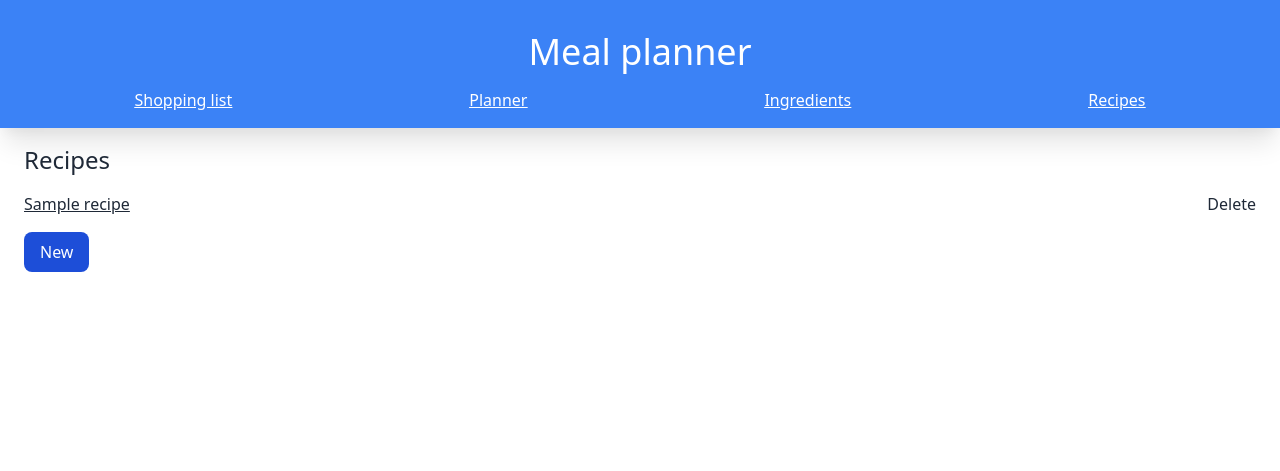
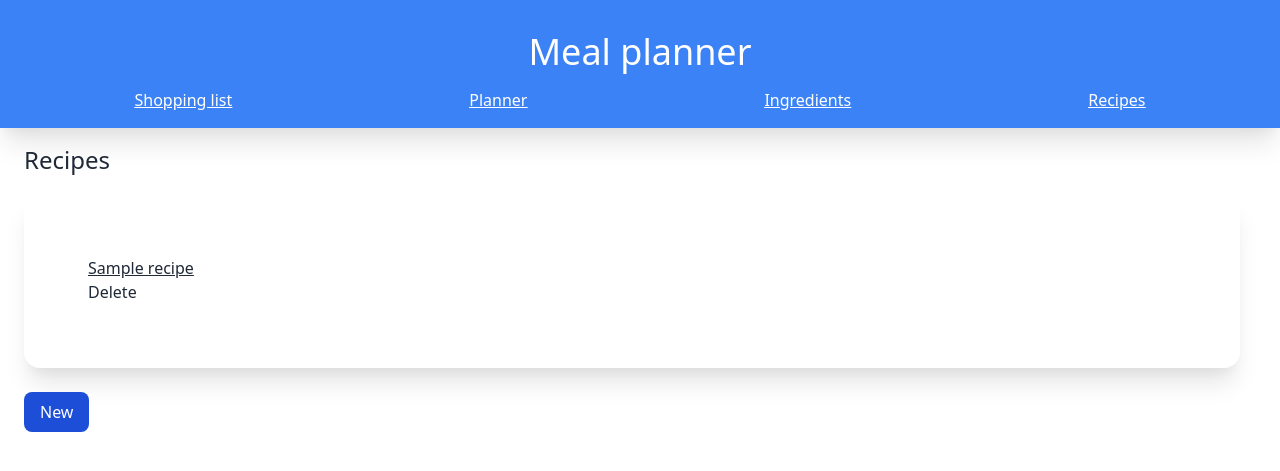
Before and after one commit to mindriot101/mealplanner, a Flask app: template mealplanner/templates/recipes.html in a window 1280 px wide. Shown: the top 471 px of the page. Run offline with Flask 2, Linux system fonts and the light colour scheme; the template is opened without the code that fills it: most values are stand-ins (such as "Sample title", 1, 10 or a date in 2020).

Commit message:
Updates recipes class

```diff
--- a/mealplanner/templates/recipes.html
+++ b/mealplanner/templates/recipes.html
@@ -8,7 +8,7 @@
 
     <ul class="list-none">
         {% for recipe in recipes %}
-        <li class="flex justify-between">
+        <li class="flex md:flex-col md:justify-between md:shadow-xl md:rounded-2xl md:p-16 md:mx-4 md:my-2 md:ml-0">
             <a class="underline" href="{{ url_for('recipe', id=recipe.id) }}">{{ recipe.name }}</a>
             <form method="POST" action="{{ url_for('recipe', id=recipe.id) }}">
                 <button type="submit">Delete</button>
```
